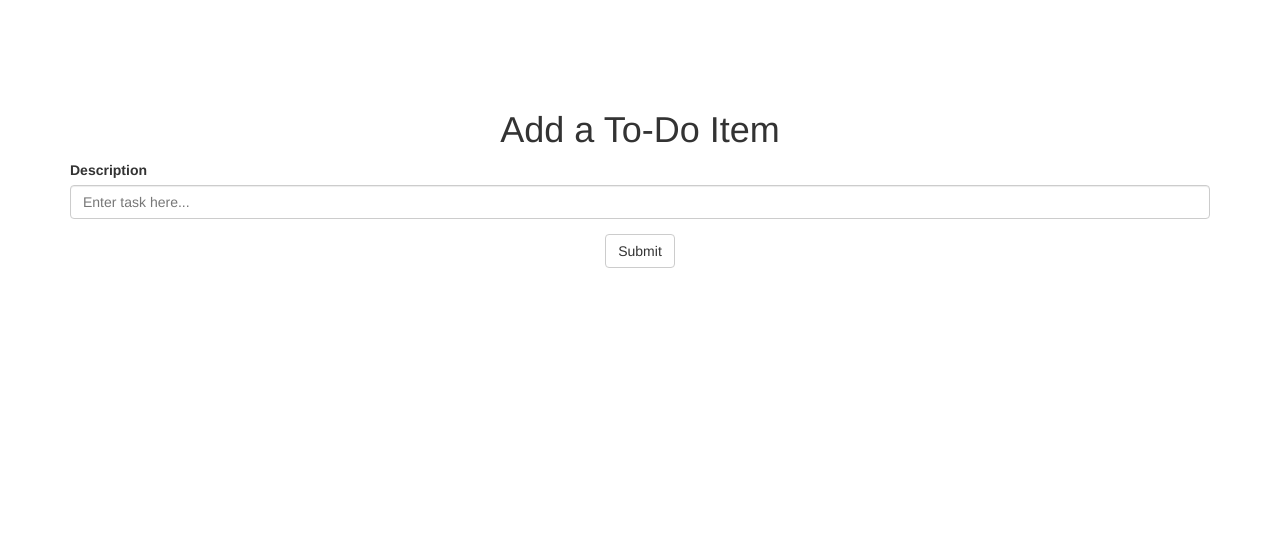
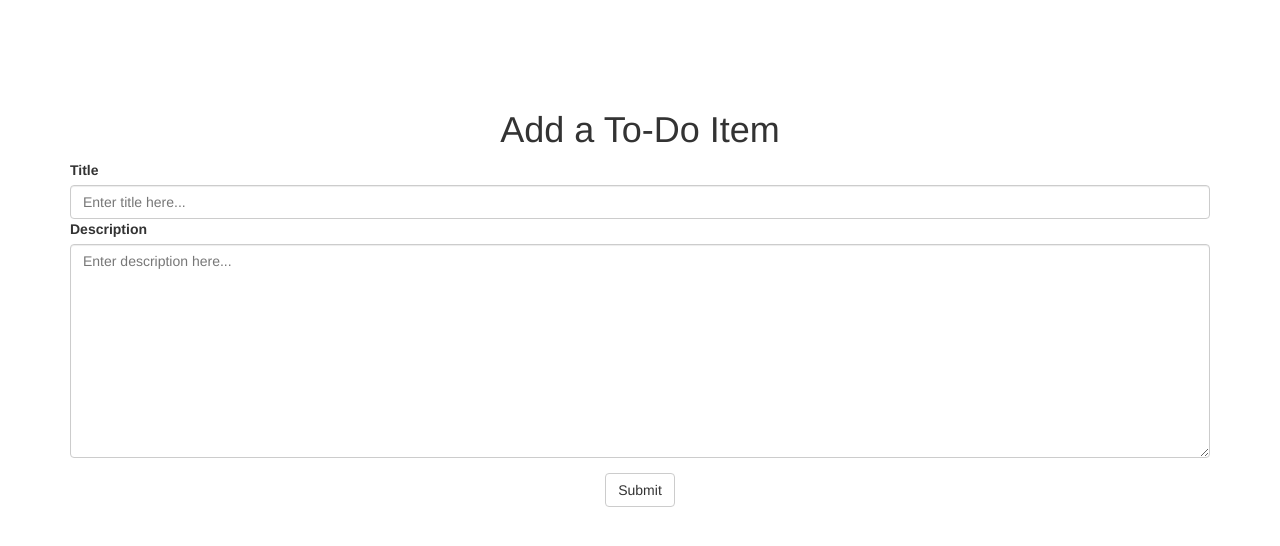
Before and after one commit to sheeksav/todo, a Django app: a page that uses templates/engine/new_task.html in a window 1280 px wide. Shown: the top 546 px of the page. Run offline with Django 3.2, Linux system fonts and the light colour scheme; some libraries are stand-ins or nearby versions.

Commit message:
Now there is a title and a description for each task.

```diff
--- a/engine/forms.py
+++ b/engine/forms.py
@@ -2,10 +2,17 @@ from django import forms
 
 
 class AddTaskForm(forms.Form):
-    description = forms.CharField(required=True, widget=forms.TextInput(
+    title = forms.CharField(required=True, widget=forms.TextInput(
         attrs={
-            'type':'text',
-            'placeholder':'Enter task here...',
+            'type':'textarea',
+            'placeholder':'Enter title here...',
             'class':'form-control',
         }
     ))
+    description = forms.CharField(required=True, widget=forms.Textarea(
+        attrs={
+            'type':'text',
+            'placeholder':'Enter description here...',
+            'class':'form-control',
+        }
+    ))
--- a/engine/models.py
+++ b/engine/models.py
@@ -10,9 +10,10 @@ class ToDoList(models.Model):
 
 class ToDoItem(models.Model):
     list = models.ForeignKey(ToDoList)
-    description = models.CharField(max_length=300)
+    title = models.CharField(blank=False, max_length=100)
+    description = models.TextField()
     complete = models.BooleanField(default=False)
     updated = models.DateTimeField(auto_now_add=True)
 
     def __str__(self):
-        return self.description
+        return self.title
--- a/engine/views.py
+++ b/engine/views.py
@@ -30,6 +30,7 @@ class AddTaskFormView(FormView):
 
         task = ToDoItem.objects.create(
             list = ToDoList.objects.get(owner=self.request.user),
+            title = form.cleaned_data.get('title'),
             description = form.cleaned_data.get('description'),
         )
 
--- a/templates/engine/new_task.html
+++ b/templates/engine/new_task.html
@@ -12,9 +12,15 @@
             {% csrf_token %}
 
             <div class="form-group">
+
+                <label for="title">Title</label>
+                {{ form.title }}
+
                 <label for="description">Description</label>
-                <!--<input type="text" class="form-control" id="description" placeholder="Enter description here">-->
                 {{ form.description }}
+
+
+
             </div>
 
             <button type="submit" class="btn btn-default">Submit</button>
```
Also changed, not shown: engine/migrations/0002_todoitem_title.py (added), engine/migrations/0003_auto_20140921_1928.py (added).
